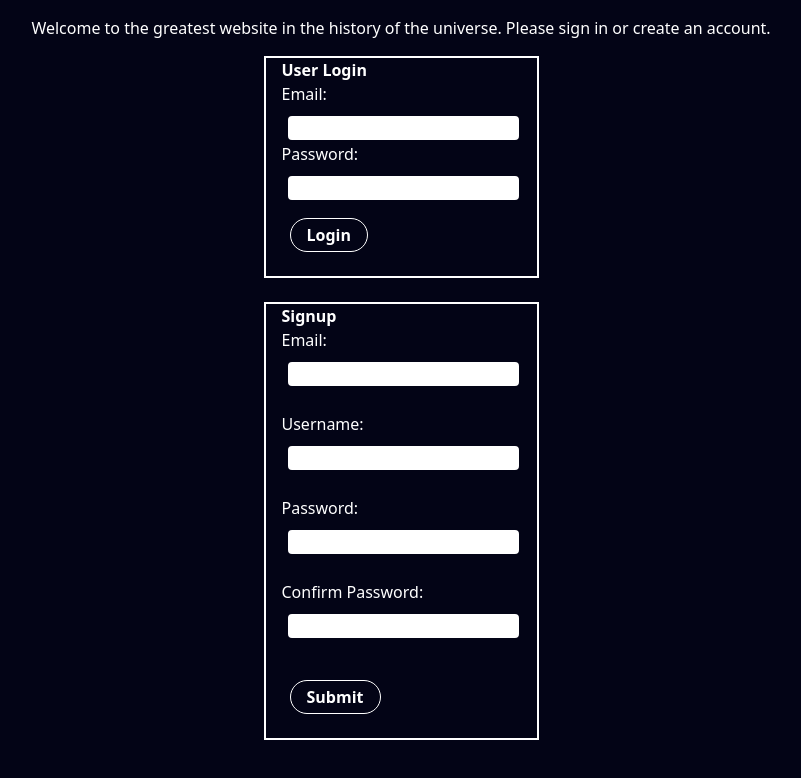
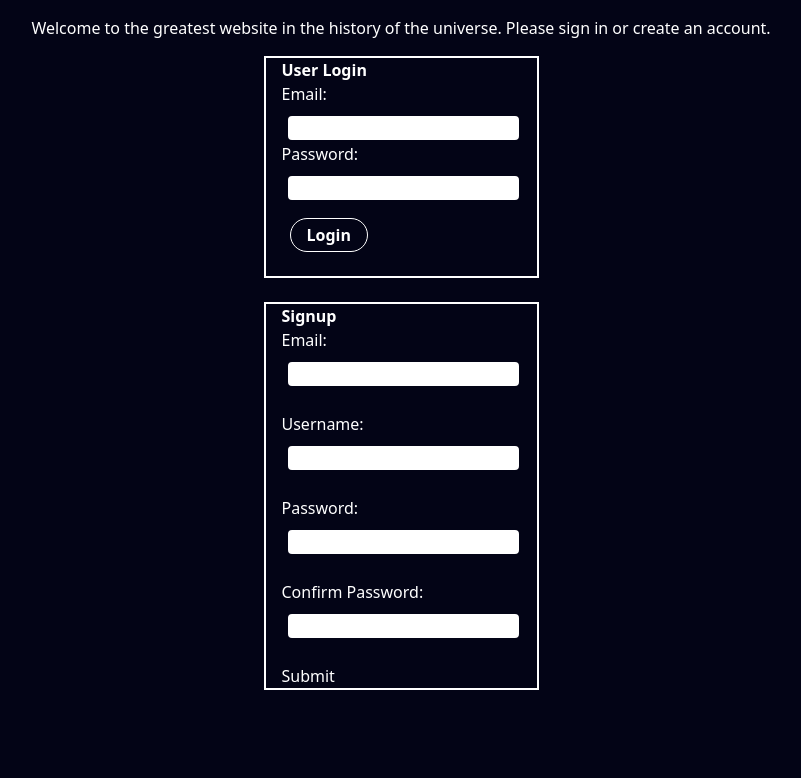
Before and after one commit to Garret-Gallant/stackoverflat-mono-repo, a React (Create React App) app in the folder forum-project-frontend/: page / in a window 1280 px wide. Shown: the top 778 px of the page, without its empty margins (239-1040 px from the left). Built offline with nearby package versions, Linux system fonts and the light colour scheme.

Commit message:
added like value to serialized output, fixed signup/login render alignment on page

```diff
--- a/forum-project-frontend/src/components/Login.js
+++ b/forum-project-frontend/src/components/Login.js
@@ -3,6 +3,7 @@
 function Login({ onLogin }) {
   const [email, setEmail] = useState("");
   const [password, setPassword] = useState("");
+  const [hasError, setError] = useState(false);
 
   function handleSubmit(e) {
     e.preventDefault();
@@ -14,7 +15,7 @@
       body: JSON.stringify({ email, password }),
     })
       .then((r) => r.json())
-      .then((user) => onLogin(user));
+      .then((user) => onLogin(user))
   }
 
   return (
--- a/forum-project-frontend/src/components/SignUp.js
+++ b/forum-project-frontend/src/components/SignUp.js
@@ -60,7 +60,7 @@
           onChange={(e) => setPasswordConfirmation(e.target.value)}
         />
         <br />
-        <button className="sign-button" type="submit">Submit</button>
+        <button type="submit">Submit</button>
       </form>
     </div>
   );
```
Also changed, not shown: 1 other file (tests, documents, lock files or other folders).
